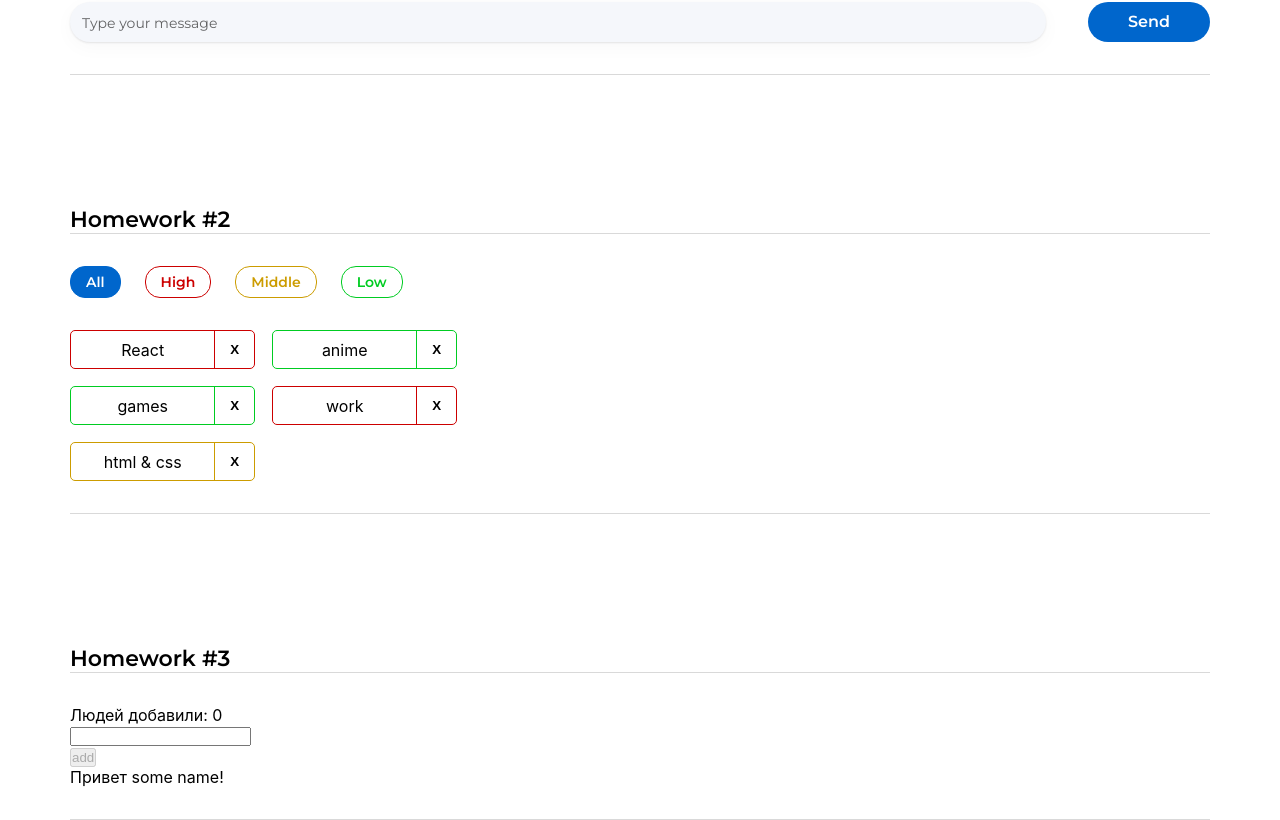
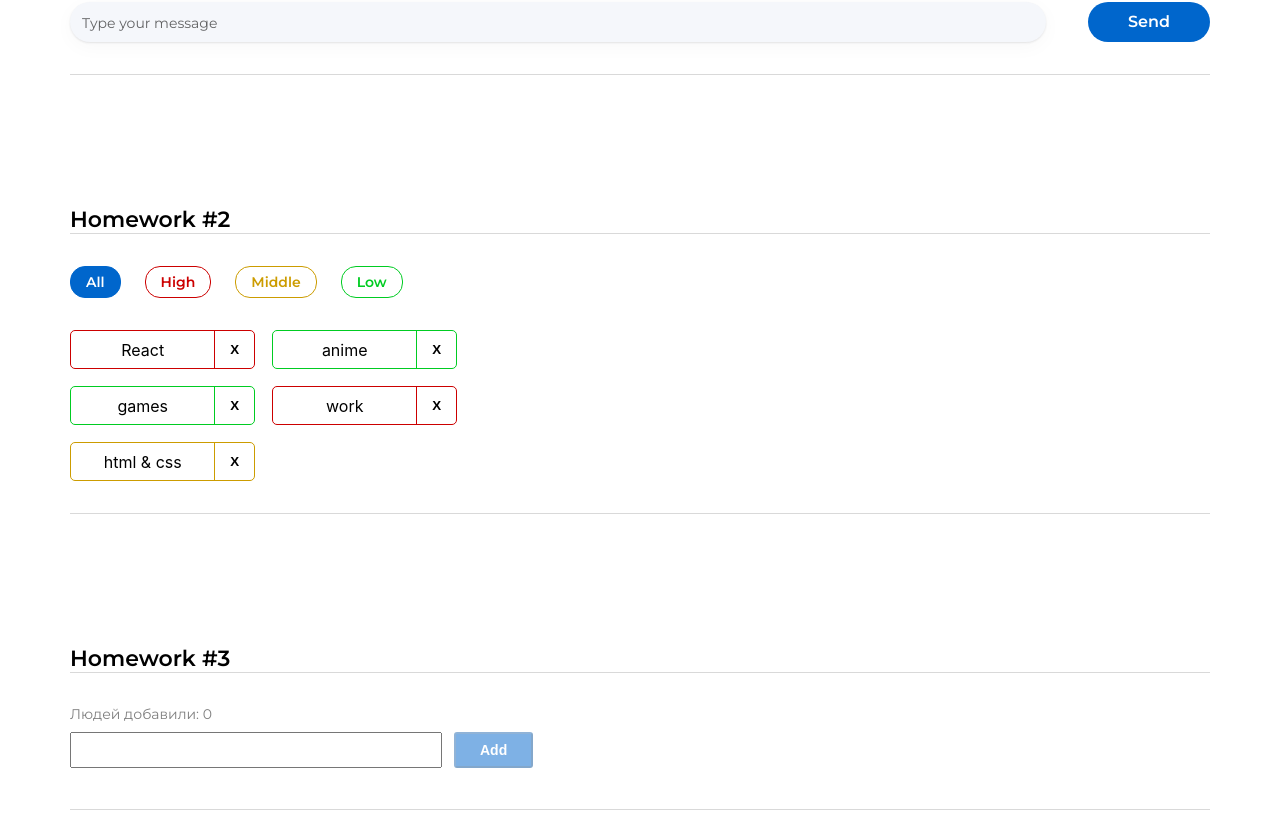
Before and after one commit to Aliaksandr91/hws2, a React (Create React App) app: page /#/ in a window 1280 px wide. Shown: the part 406-1226 px from the top of the page. Built offline with nearby package versions, Linux system fonts and the light colour scheme.

Commit message:
feat: hw3 complete

```diff
--- a/src/s2-homeworks/hw03/Greeting.module.css
+++ b/src/s2-homeworks/hw03/Greeting.module.css
@@ -1,22 +1,50 @@
 .greetingForm {
+    font-family: Montserrat, sans-serif;
+    font-size: 14px;
+    font-style: normal;
+    font-weight: 400;
+    line-height: normal;
 }
 
 .inputAndButtonContainer {
+    display: flex;
 }
 
 .error {
+    margin-top: 9px;
+    color: #C00;
 }
 
 .input {
+    width: 372px;
+    height: 36px;
 }
 
 .input:focus {
 }
 
 .errorInput {
+    width: 372px;
+    height: 36px;
 }
 
 .button {
+    margin-left: 12px;
+    display: inline-flex;
+    height: 36px;
+    padding: 5px 24px;
+    justify-content: center;
+    align-items: center;
+    gap: 10px;
+    flex-shrink: 0;
+    border-radius: 3px;
+    opacity: 0.5;
+    background: #0066CC;
+    color:  #FFF;
+    font-size: 14px;
+    font-weight: 600;
+    line-height: 20px;
+    text-transform: capitalize;
 }
 
 .button:focus {
@@ -29,6 +57,8 @@
 }
 
 .text {
+    color: rgba(0, 0, 0, 0.50);
+    margin-bottom: 9px;
 }
 
 .greeting {
--- a/src/s2-homeworks/hw03/Greeting.tsx
+++ b/src/s2-homeworks/hw03/Greeting.tsx
@@ -3,11 +3,11 @@
 
 type GreetingPropsType = {
     name: string // need to fix any
-    setNameCallback: any // need to fix any
-    addUser: any // need to fix any
-    onBlur: any // need to fix any
-    onEnter: any // need to fix any
-    error: any // need to fix any
+    setNameCallback: (e: ChangeEvent<HTMLInputElement>)=> void // need to fix any
+    addUser: ()=> void // need to fix any
+    onBlur: ()=> void // need to fix any
+    onEnter: (e: KeyboardEvent<HTMLInputElement>)=> void // need to fix any
+    error: string // need to fix any
     totalUsers: number // need to fix any
     lastUserName?: string // need to fix any
 }
@@ -25,8 +25,7 @@
         lastUserName,
     } // деструктуризация пропсов
 ) => {
-    const inputClass = s.errorInput // need to fix with (?:)
-
+    const inputClass = error ? s.errorInput : s.input // need to fix with (?:)
     return (
         <div id={'hw3-form'} className={s.greetingForm}>
             <div className={s.text}>
--- a/src/s2-homeworks/hw03/GreetingContainer.tsx
+++ b/src/s2-homeworks/hw03/GreetingContainer.tsx
@@ -7,16 +7,26 @@
     addUserCallback: (name: string) => void // need to fix any
 }
 
-export const pureAddUser = (name: string, setError: any, setName: any, addUserCallback: any) => {
+export const pureAddUser = (name: string, setError: (error:string)=>void, setName: (name: string) => void, addUserCallback: (name: string) => void) => {
     // если имя пустое - показать ошибку, иначе - добавить юзера и очистить инпут
-
+    if (name.trim() === '') {
+        setError('Ошибка! Введите имя!')
+    } else {
+        addUserCallback(name)
+        setName('')
+    }
 }
 
 export const pureOnBlur = (name: string, setError: any) => { // если имя пустое - показать ошибку
+    if (name.trim() === '') {
+        setError('Ошибка! Введите имя!')
+    }
 }
 
-export const pureOnEnter = (e: any, addUser: any) => { // если нажата кнопка Enter - добавить
-
+export const pureOnEnter = (e: KeyboardEvent<HTMLInputElement>, addUser: () => void) => { // если нажата кнопка Enter - добавить
+    if (e.key === 'Enter') {
+        addUser();
+    }
 }
 
 // более простой и понятный для новичков
@@ -47,8 +57,8 @@
         pureOnEnter(e, addUser)
     }
 
-    const totalUsers = 0 // need to fix
-    const lastUserName = 'some name' // need to fix
+    const totalUsers = users.length // need to fix
+    const lastUserName = users.length > 0 ? users[users.length-1].name : ""// need to fix
 
     return (
         <Greeting
--- a/src/s2-homeworks/hw03/HW3.tsx
+++ b/src/s2-homeworks/hw03/HW3.tsx
@@ -1,5 +1,5 @@
-import React, { useState } from 'react'
-import { v1 } from 'uuid'
+import React, {useState} from 'react'
+import {v1} from 'uuid'
 import s2 from '../../s1-main/App.module.css'
 import GreetingContainer from './GreetingContainer'
 
@@ -23,11 +23,10 @@
     name: string // need to fix any
 }
 
-export const pureAddUserCallback = (name: string, setUsers: any, users: UserType[]) => { // need to fix any
-    const user:UserType = {
+export const pureAddUserCallback = (name: string, setUsers: (users: UserType[]) => void, users: UserType[]) => { // need to fix any
+    const user: UserType = {
         _id: v1(),
-        name:name,
-
+        name: name,
     }
     setUsers([...users, user])
 }
```
